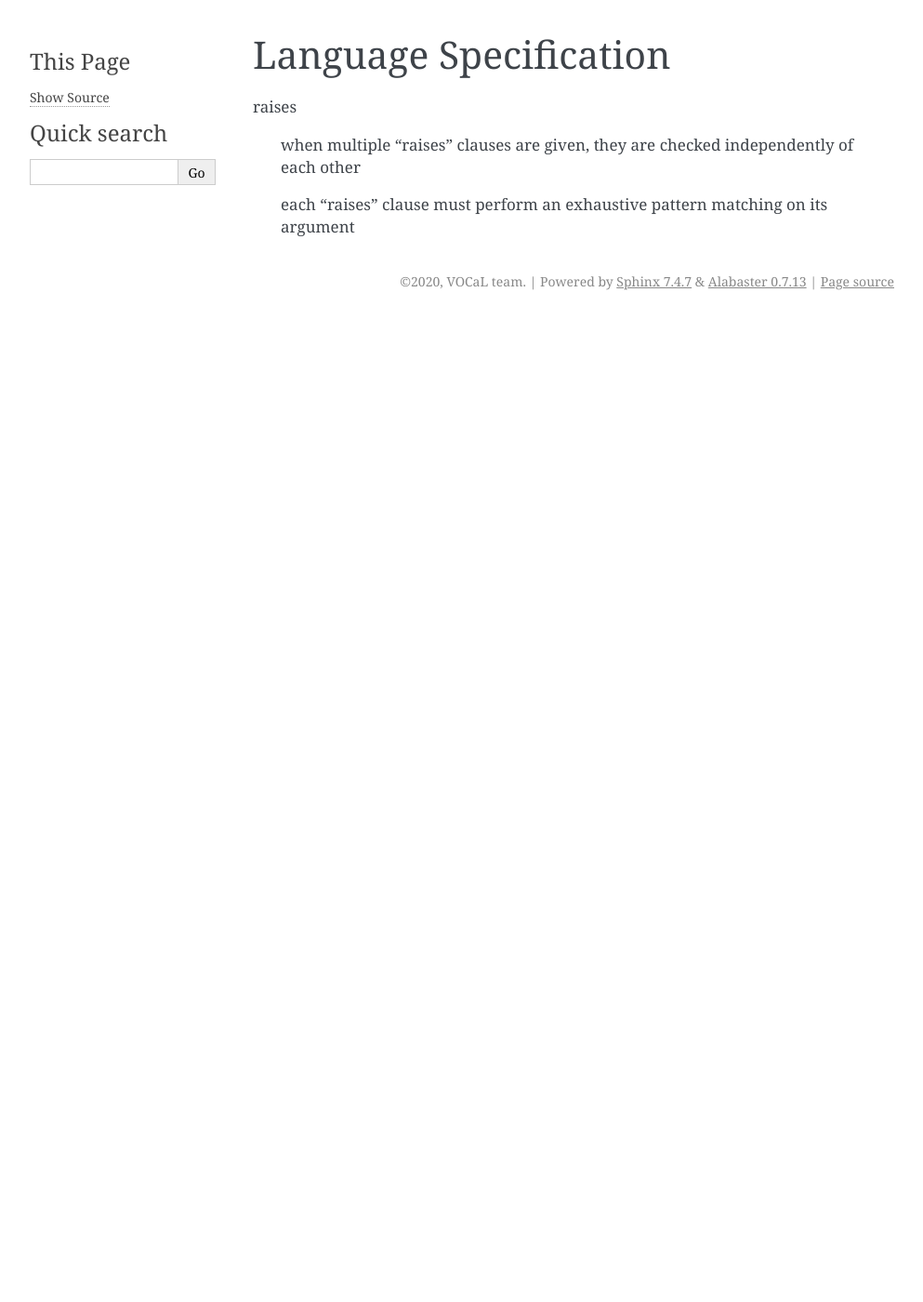
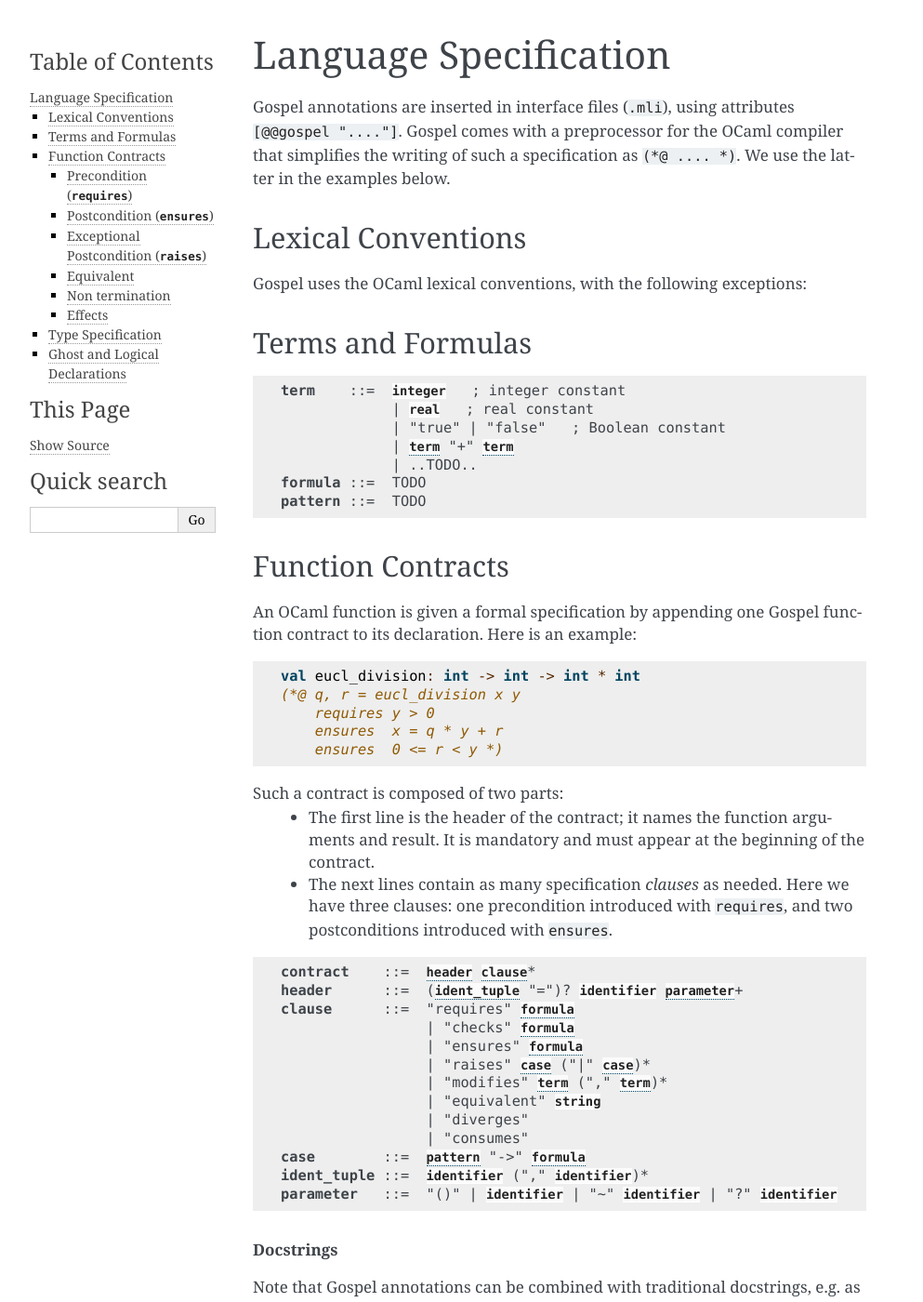
Before and after one commit to ocaml-gospel/gospel, a Sphinx documentation site: the page built from doc/language.rst, in a window 1280 px wide and 1400 px high. Shown: the whole window at 93% size, without its empty margins (148-1141 px from the left). Built offline with Sphinx 7.4.7, drawn with Linux system fonts in a browser that asks for light colours; some of the changed text lies outside the part shown.

Commit message:
doc: structure for language reference

```diff
--- a/doc/api.rst
+++ b/doc/api.rst
@@ -1,2 +1,2 @@
-GOSPEL API
+Gospel API
 ==========
--- a/doc/language.rst
+++ b/doc/language.rst
@@ -1,10 +1,163 @@
 Language Specification
 ======================
 
-raises
+Gospel annotations are inserted in interface files (``.mli``), using
+attributes ``[@@gospel "...."]``.  Gospel comes with a preprocessor
+for the OCaml compiler that simplifies the writing of such a
+specification as ``(*@ .... *)``. We use the latter in the examples
+below.
 
-  when multiple "raises" clauses are given, they are checked
-  independently of each other
+Lexical Conventions
+-------------------
 
-  each "raises" clause must perform an exhaustive pattern matching on
-  its argument
+Gospel uses the OCaml lexical conventions, with the following
+exceptions:
+
+.. TODO
+
+Terms and Formulas
+------------------
+
+.. TODO
+
+.. productionlist::
+    term: `integer`   ; integer constant
+        : | `real`   ; real constant
+        : | "true" | "false"   ; Boolean constant
+        : | `term` "+" `term`
+        : | ..TODO..
+   formula: TODO
+   pattern: TODO
+
+Function Contracts
+------------------
+
+An OCaml function is given a formal specification by appending one
+Gospel function contract to its declaration.  Here is an example:
+
+.. code-block:: ocaml
+
+  val eucl_division: int -> int -> int * int
+  (*@ q, r = eucl_division x y
+      requires y > 0
+      ensures  x = q * y + r
+      ensures  0 <= r < y *)
+
+Such a contract is composed of two parts:
+ - The first line is the header of the contract; it names the function
+   arguments and result. It is mandatory and must appear at the
+   beginning of the contract.
+ - The next lines contain as many specification `clauses` as
+   needed. Here we have three clauses: one precondition introduced
+   with ``requires``, and two postconditions introduced with
+   ``ensures``.
+
+.. productionlist::
+    contract: `header` `clause`*
+    header: (`ident_tuple` "=")? `identifier` `parameter`+
+    clause: "requires" `formula`
+        : | "checks" `formula`
+        : | "ensures" `formula`
+        : | "raises" `case` ("|" `case`)*
+        : | "modifies" `term` ("," `term`)*
+        : | "equivalent" `string`
+        : | "diverges"
+        : | "consumes"
+    case: `pattern` "->" `formula`
+    ident_tuple: `identifier` ("," `identifier`)*
+    parameter: "()" | `identifier` | "~" `identifier` | "?" `identifier`
+
+.. TODO ghost parameters and result
+.. TODO contract for a constant e.g. val x: int (header needed? etc.)
+
+.. rubric:: Docstrings
+
+Note that Gospel annotations can be combined with traditional
+docstrings, e.g. as follows:
+
+.. code-block:: ocaml
+
+  val eucl_division: int -> int -> int * int
+  (** this is an implementation of Euclidean division *)
+  (*@ q, r = eucl_division x y ... *)
+
+.. rubric:: Absence of contract
+
+.. TODO no contract means anything is possible
+
+.. index:: requires
+
+Precondition (``requires``)
+***************************
+
+``checks`` variant
+
+.. index:: ensures
+
+Postcondition (``ensures``)
+***************************
+
+here is an example:
+
+.. code-block:: ocaml
+
+  val f: int -> int
+  (*@ y = f x
+      requires x > 0 *)
+
+.. index:: raises
+
+Exceptional Postcondition (``raises``)
+**************************************
+
+when multiple ``raises`` clauses are given, they are checked
+independently of each other
+
+each "raises" clause must perform an exhaustive pattern matching on
+its argument
+
+.. index:: equivalent
+
+Equivalent
+**********
+
+.. TODO
+
+.. index:: diverges
+
+Non termination
+***************
+
+.. TODO
+
+.. index:: modifies
+.. index:: consumes
+
+Effects
+*******
+
+.. TODO
+
+``modifies``...
+``consumes``...
+
+
+.. index:: model
+.. index:: mutable
+.. index:: invariant
+.. index:: ephemeral
+
+Type Specification
+------------------
+
+.. TODO
+
+.. index:: function
+.. index:: predicate
+.. index:: axiom
+.. index:: coercion
+
+Ghost and Logical Declarations
+------------------------------
+
+.. TODO
--- a/doc/starting.rst
+++ b/doc/starting.rst
@@ -15,7 +15,7 @@ Foo bar.
        modifies q
        ensures  q.view = Seq.cons v (old q.view) *)
 
-GOSPEL type-checker
+Gospel type-checker
 ~~~~~~~~~~~~~~~~~~~
 
 .. todo::
@@ -27,7 +27,7 @@ Cameleer
 ~~~~~~~~
 
 Cameleer is a tool for the deductive verification for OCaml code. It takes as
-input an OCaml programm, annotated with GOSPEL specification, and translates it
+input an OCaml programm, annotated with Gospel specification, and translates it
 into an equivalent WhyML counterpart.
 
 .. todo::
```
Also changed, not shown: doc/genindex.rst (added, +8 -0 lines), doc/index.rst (+6 -5 lines).
